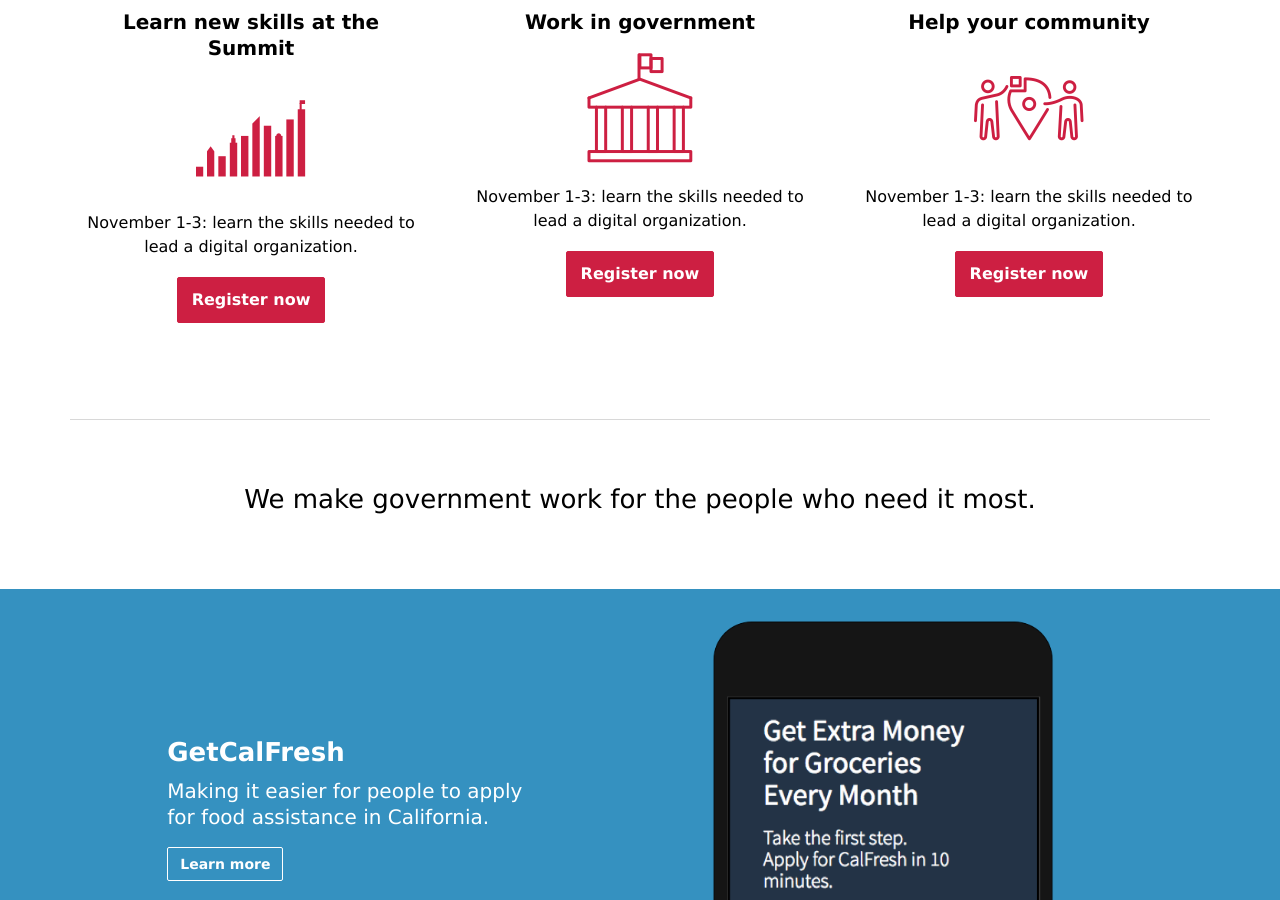
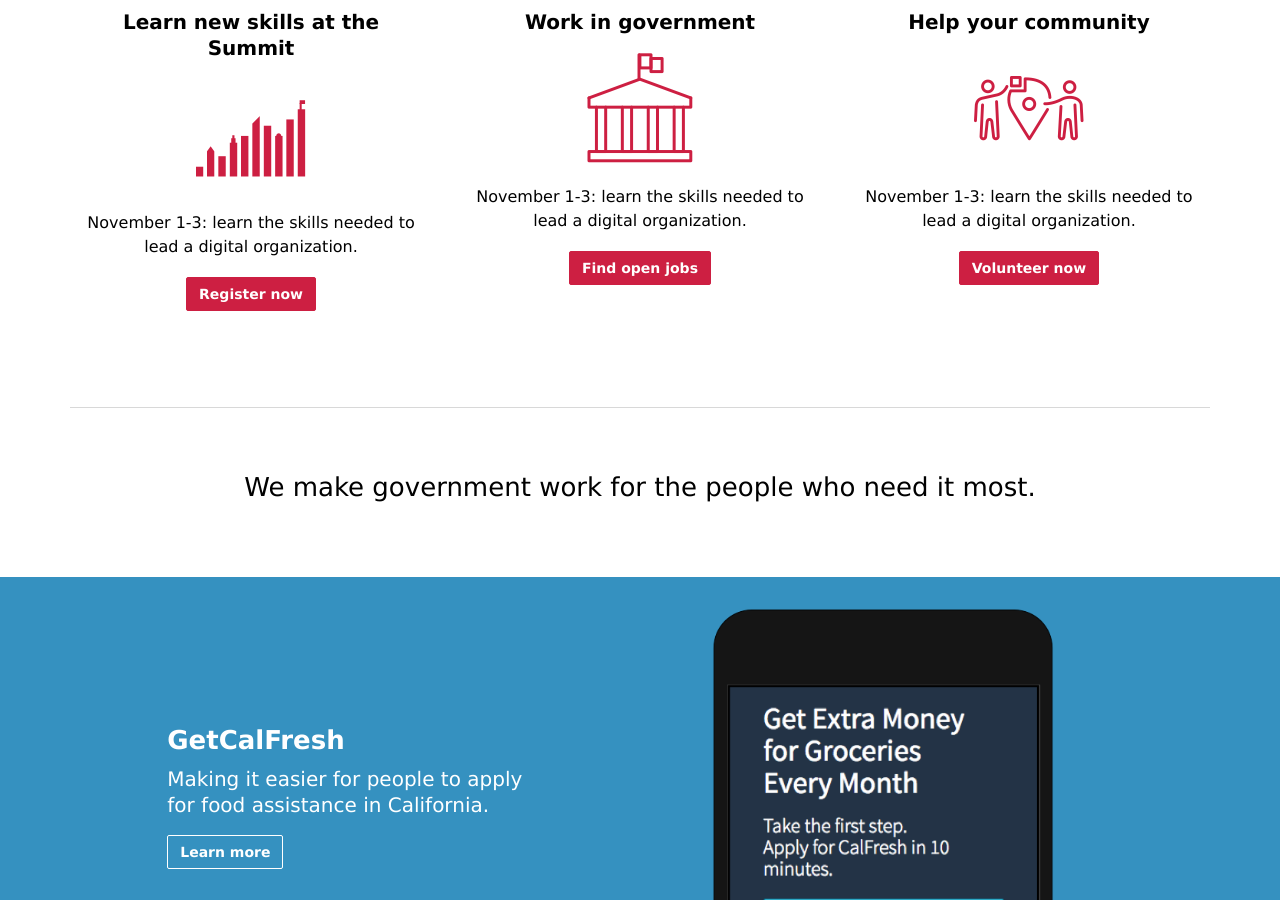
Before and after one commit to codeforamerica/style-guide, a Jekyll site: the page built from _templates/home.html, in a window 1280 px wide and 900 px high, scrolled down 727 px. Built offline with Jekyll 4.4.1, drawn with Linux system fonts in a browser that asks for light colours; nearby versions of some CDN libraries.

Commit message:
Fix some small home template things, and copy over logos

```diff
--- a/_templates/home.html
+++ b/_templates/home.html
@@ -29,7 +29,6 @@ order: 0
 </head>
 <body class="template-home">
   <section class="home-hero" style="background-image:url('/media/images/hero-bg.png')">
-    <!-- Reverse global header -->
     <header class="global-header home-hero-header" role="banner">
       <div class="grid-box">
         <div class="width-one-whole">
@@ -84,7 +83,7 @@ order: 0
               <h4>Learn new skills at the Summit</h4>
               <img src="/media/images/icons/icon-summit.png" alt="" class="card-icon">
               <p>November 1-3: learn the skills needed to lead a digital organization.</p>
-              <span class="card-button button button-primary">Register now</span>
+              <span class="card-button button button-primary button-small">Register now</span>
             </a>
           </div>
           <div class="width-one-third grid-item">
@@ -92,7 +91,7 @@ order: 0
               <h4>Work in government</h4>
               <img src="/media/images/icons/icon-gov.png" alt="" class="card-icon">
               <p>November 1-3: learn the skills needed to lead a digital organization.</p>
-              <span class="card-button button button-primary">Register now</span>
+              <span class="card-button button button-primary button-small">Find open jobs</span>
             </a>
           </div>
           <div class="width-one-third grid-item">
@@ -100,7 +99,7 @@ order: 0
               <h4>Help your community</h4>
               <img src="/media/images/icons/icon-community.png" alt="" class="card-icon">
               <p>November 1-3: learn the skills needed to lead a digital organization.</p>
-              <span class="card-button button button-primary">Register now</span>
+              <span class="card-button button button-primary button-small">Volunteer now</span>
             </a>
           </div>
         </div><!-- end .grid-box -->
```
Also changed, not shown: media/images/logos/fastco-logo.png (added), media/images/logos/guardian-logo.png (added), media/images/logos/nyt-logo.png (added), media/images/logos/politico-logo.png (added), media/images/logos/techcrunch-logo.png (added).
